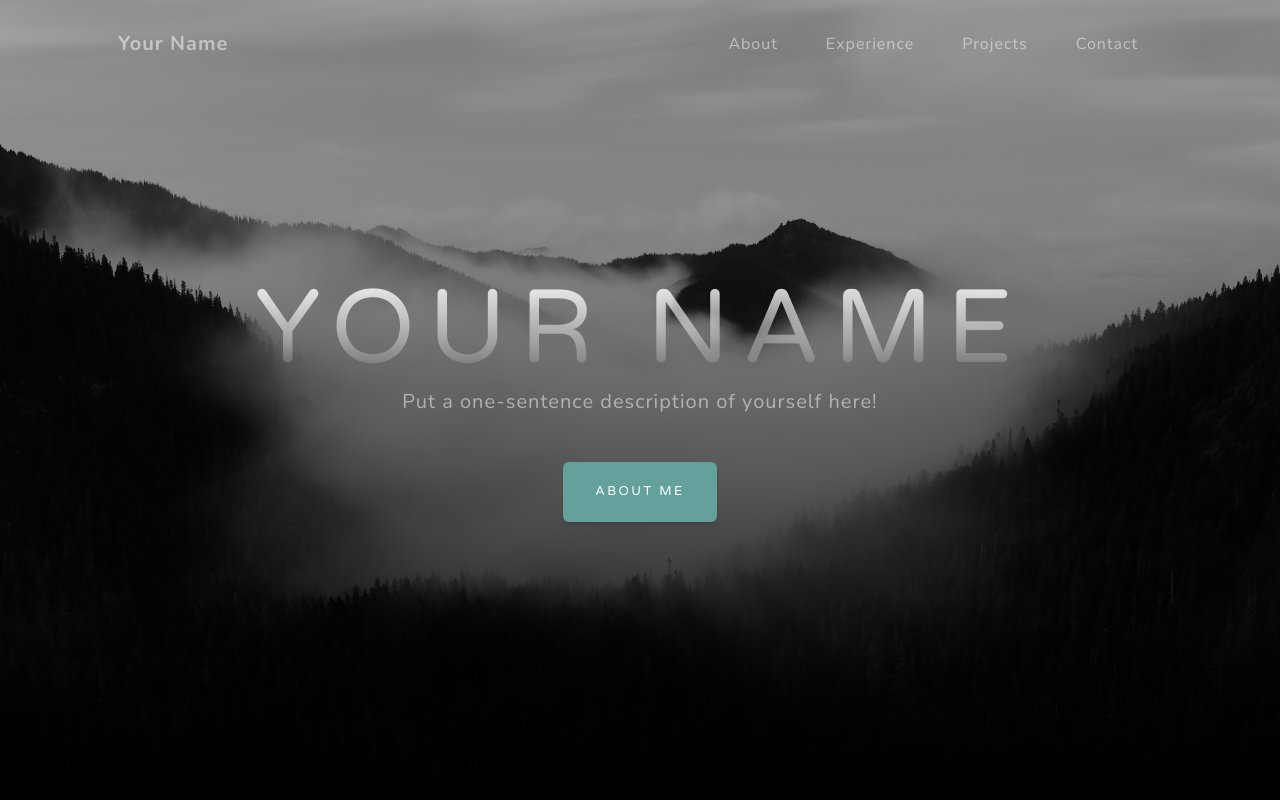
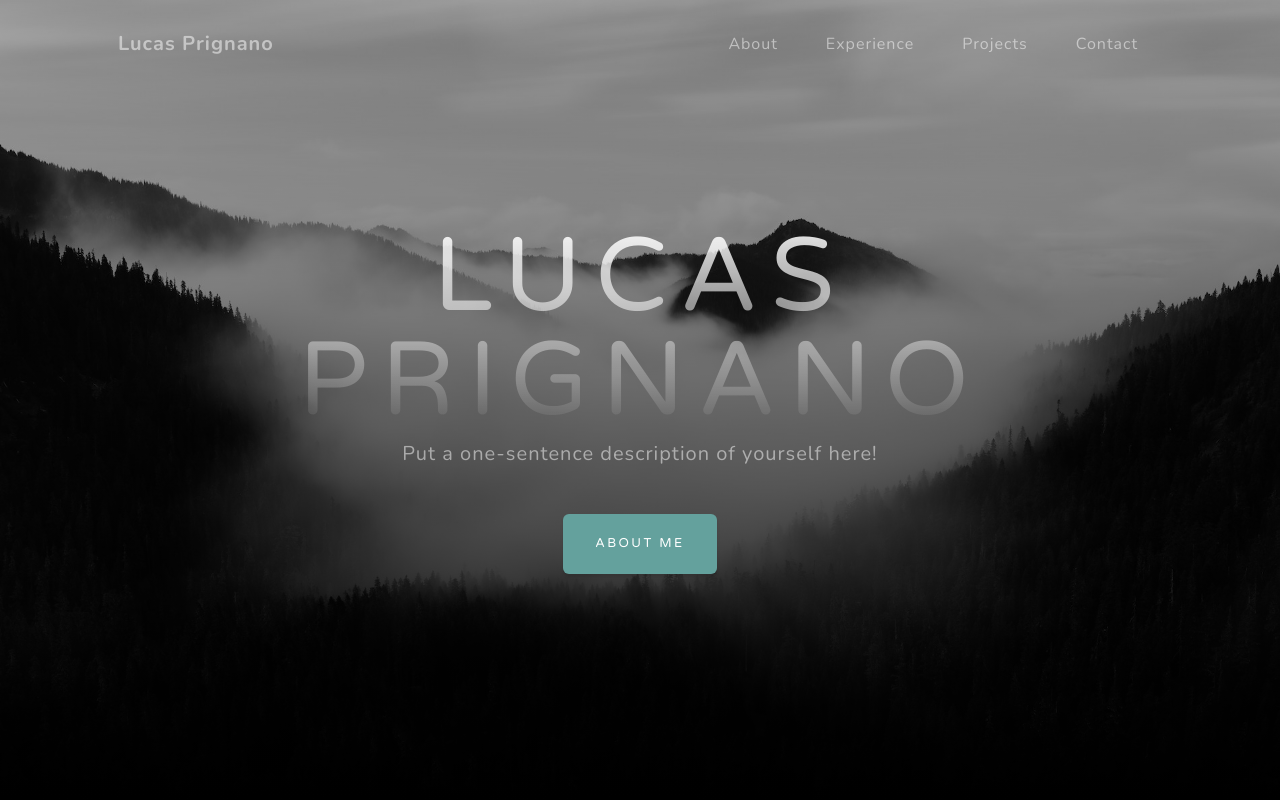
Before and after one commit to lprignano/portfolio, a plain HTML site: page index.html in a window 1280 px wide. Shown: the top 800 px of the page. Drawn offline with nearby package versions, Linux system fonts and the light colour scheme.

Commit message:
Added name

```diff
--- a/index.html
+++ b/index.html
@@ -5,7 +5,7 @@
         <meta name="viewport" content="width=device-width, initial-scale=1, shrink-to-fit=no" />
         <meta name="description" content="" />
         <meta name="author" content="" />
-        <title>Your Name</title>
+        <title>Lucas Prignano</title>
         <!-- Font Awesome icons (free version)-->
         <script src="https://use.fontawesome.com/releases/v6.3.0/js/all.js" crossorigin="anonymous"></script>
         <!-- Google fonts-->
@@ -18,7 +18,7 @@
         <!-- Navigation-->
         <nav class="navbar navbar-expand-lg navbar-light fixed-top" id="mainNav">
             <div class="container px-4 px-lg-5">
-                <a class="navbar-brand" href="#page-top">Your Name</a>
+                <a class="navbar-brand" href="#page-top">Lucas Prignano</a>
                 <button class="navbar-toggler navbar-toggler-right" type="button" data-bs-toggle="collapse" data-bs-target="#navbarResponsive" aria-controls="navbarResponsive" aria-expanded="false" aria-label="Toggle navigation">
                     Menu
                     <i class="fas fa-bars"></i>
@@ -38,7 +38,7 @@
             <div class="container px-4 px-lg-5 d-flex h-100 align-items-center justify-content-center">
                 <div class="d-flex justify-content-center">
                     <div class="text-center">
-                        <h1 class="mx-auto my-0 text-uppercase">Your Name</h1>
+                        <h1 class="mx-auto my-0 text-uppercase">Lucas Prignano</h1>
                         <h2 class="text-white-50 mx-auto mt-2 mb-5">Put a one-sentence description of yourself here!</h2>
                         <a class="btn btn-primary" href="#about">About Me</a>
                     </div>
```
